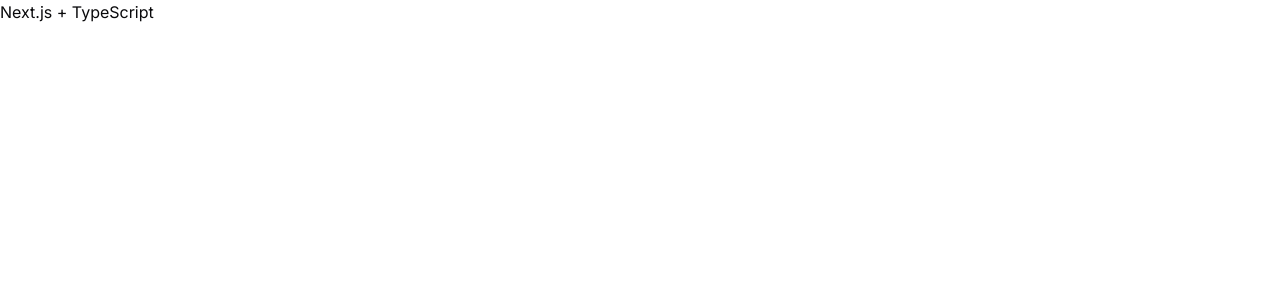
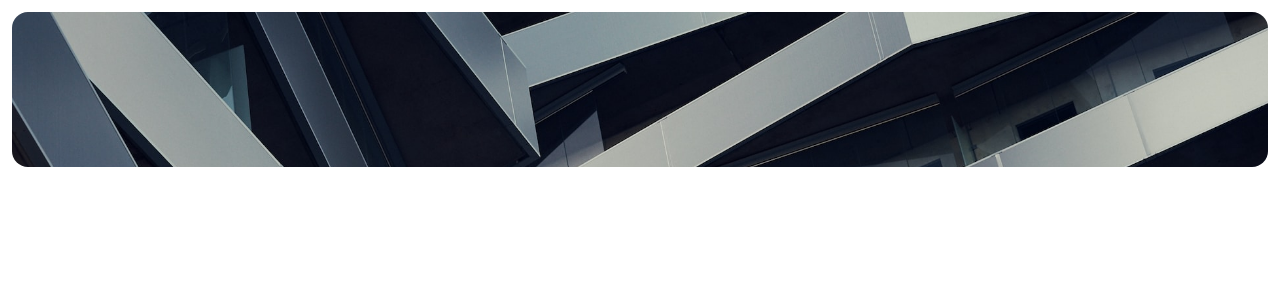
Before and after one commit to bienku/spotify-wrapped, a Next.js app: page / in a window 1280 px wide. Shown: the top 300 px of the page. Built offline with nearby package versions, Linux system fonts and the light colour scheme.

Commit message:
feat: created page layout

```diff
--- a/app/page.tsx
+++ b/app/page.tsx
@@ -1,7 +1,9 @@
 export default function Home() {
     return (
-        <main>
-            <h1>Next.js + TypeScript</h1>
-        </main>
+        <div className="max-h-screen h-screen xs:p-2 md:p-3">
+            <div className="w-full h-1/5 bg-cover bg-no-repeat bg-[url('/hero-mobile.jpg')] sm:bg-[url('/hero-desktop.jpg')] xs:max-w-7xl xs:mx-auto xs:rounded-[var(--radius)]">
+                {/* Nav there */}
+            </div>
+        </div>
     );
 }
```
